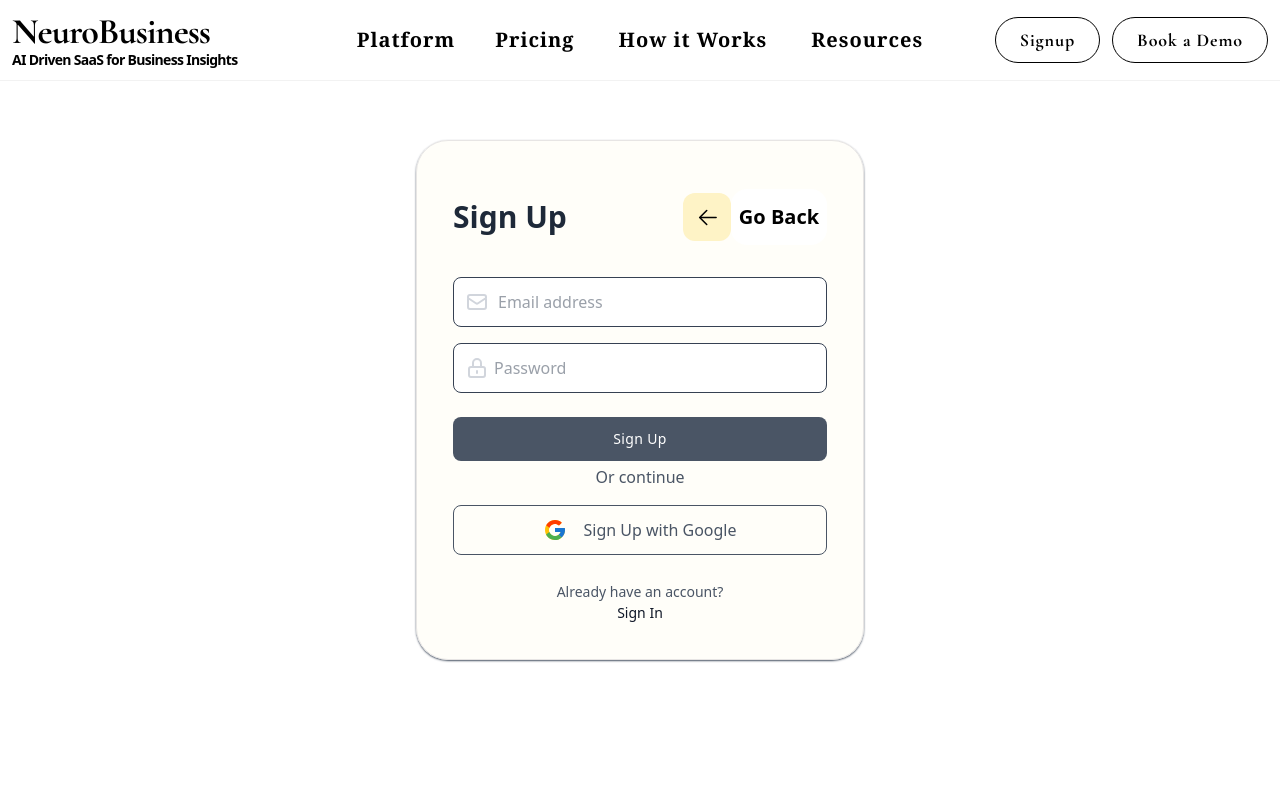
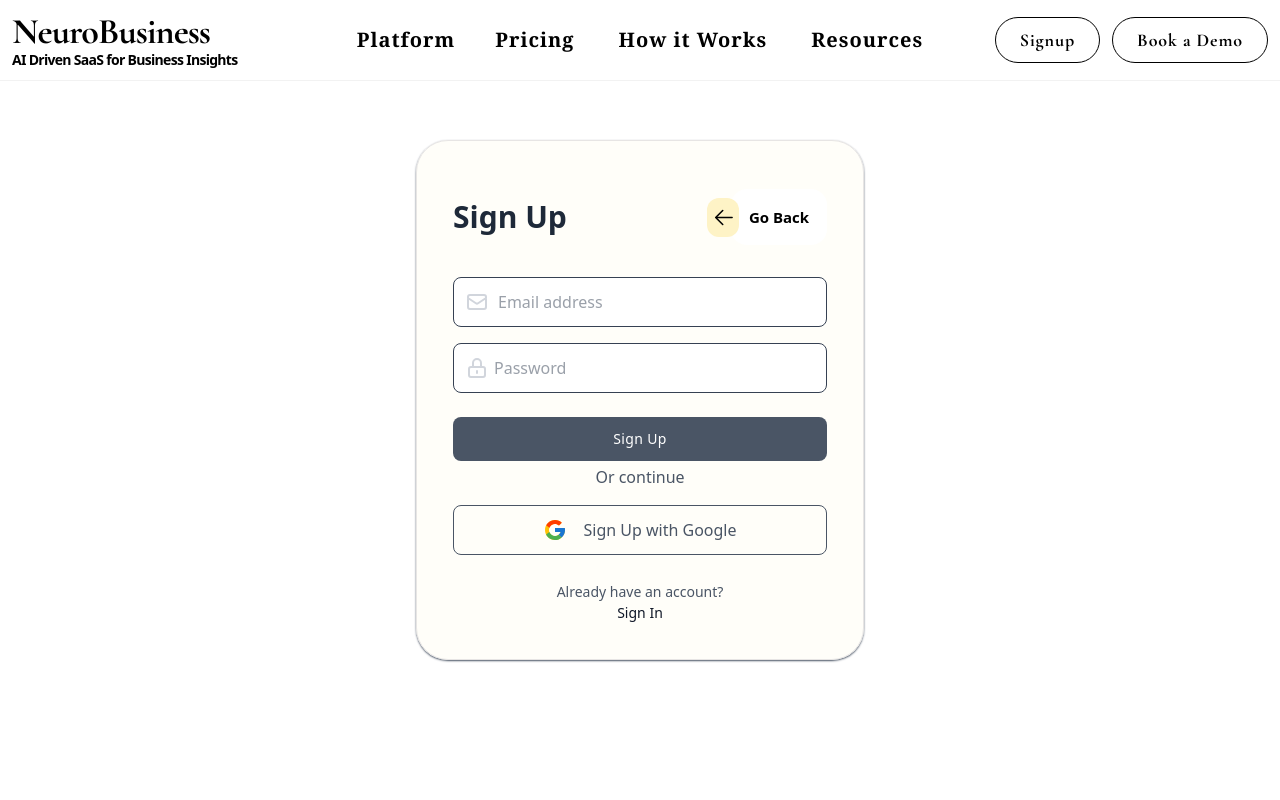
Before and after one commit to Kartik-369/Neuro_Business, a React (Vite) app: page /signup in a window 1280 px wide. Shown: the top 800 px of the page. Built offline with nearby package versions, Linux system fonts and the light colour scheme; a web font is replaced by a local one.

Commit message:
Small fixes

```diff
--- a/src/Pages/Home.jsx
+++ b/src/Pages/Home.jsx
@@ -51,7 +51,7 @@ function Home(){
             NeuroBusiness
           </span>{" "}Analyzes your sales data and transaction history to flag churn risks.</p>
 
-        <div className="flex max-[1100px]:flex-col max-[1100px]:space-y-3 p-3 px-auto justify-center items-center flex-row mt-auto space-x-6 lg:text-xl lg:tracking-wider lg:font-light">
+        <div className="flex max-[1100px]:flex-col max-[1100px]:space-y-3 p-3 px-auto justify-center items-center flex-row mt-auto gap-6 lg:text-xl lg:tracking-wider lg:font-light">
           <button className="active:bg-black w-auto px-9 text-center bg-stone-800 rounded-4xl whitespace-nowrap   text-white p-2  hover:bg-black transition">Book a Personal Demo</button>
           <button className="active:bg-black active:text-white w-auto px-9   text-center bg-white rounded-4xl whitespace-nowrap  text-black border-[1.5px] p-2  hover:bg-black hover:text-white transition">Start Free Trial</button>
 
--- a/src/Pages/SignUp.jsx
+++ b/src/Pages/SignUp.jsx
@@ -12,8 +12,8 @@ function SignUp(){
             <div className="flex flex-row justify-between items-center mt-3">
               <h1 className=" text-2xl font-semibold text-gray-800 capitalize sm:text-3xl">{Login?'Sign In':'Sign Up'}</h1>
                 <div className="flex justify-center items-center text-2xl">
-                  <Link to='/'><button className="bg-white text-center w-24 rounded-2xl h-14 relative text-black text-xl font-semibold group" type="button">Go Back
-                  <div class="bg-amber-100 rounded-xl h-12 w-1/2 flex items-center justify-center absolute -left-12 top-[4px] group-hover:w-[144px] group-active:w-[144px] z-10 duration-300">
+                  <Link to='/'><button className="bg-white text-center w-24 rounded-2xl h-14 relative text-black text-[15px] font-semibold group" type="button">Go Back
+                  <div class="bg-amber-100 rounded-xl h-[39px] w-1/3 flex items-center justify-center absolute -left-6 top-[9px] group-hover:w-[120px] group-active:w-[120px] z-10 duration-300">
                     <svg
                           xmlns="http://www.w3.org/2000/svg"
                           viewBox="0 0 1024 1024"
@@ -63,7 +63,7 @@ function SignUp(){
                   <Link to='/forgot' className="w-fit"><p className="mt-2 text-sm underline inline-block text-center">{Login?'forgot password?':''}</p></Link>
                   <p className="mt-1 text-center text-gray-600 ">{Login?'or':'Or continue'}</p>
 
-                  <a href="" className="flex items-center justify-center px-6 py-3 mt-4 text-gray-600 transition-colors duration-300 transform border rounded-lg  hover:bg-amber-100">
+                  <a href="" className=" hover:text-black active:text-black flex items-center justify-center px-6 py-3 mt-4 text-gray-600 transition-colors duration-300 transform border rounded-lg  hover:bg-amber-100">
                       <svg className="w-6 h-6 mx-2" viewBox="0 0 40 40">
                           <path d="M36.3425 16.7358H35V16.6667H20V23.3333H29.4192C28.045 27.2142 24.3525 30 20 30C14.4775 30 10 25.5225 10 20C10 14.4775 14.4775 9.99999 20 9.99999C22.5492 9.99999 24.8683 10.9617 26.6342 12.5325L31.3483 7.81833C28.3717 5.04416 24.39 3.33333 20 3.33333C10.7958 3.33333 3.33335 10.7958 3.33335 20C3.33335 29.2042 10.7958 36.6667 20 36.6667C29.2042 36.6667 36.6667 29.2042 36.6667 20C36.6667 18.8825 36.5517 17.7917 36.3425 16.7358Z" fill="#FFC107" />
                           <path d="M5.25497 12.2425L10.7308 16.2583C12.2125 12.59 15.8008 9.99999 20 9.99999C22.5491 9.99999 24.8683 10.9617 26.6341 12.5325L31.3483 7.81833C28.3716 5.04416 24.39 3.33333 20 3.33333C13.5983 3.33333 8.04663 6.94749 5.25497 12.2425Z" fill="#FF3D00" />
@@ -71,7 +71,7 @@ function SignUp(){
                           <path d="M36.3425 16.7358H35V16.6667H20V23.3333H29.4192C28.7592 25.1975 27.56 26.805 26.0133 27.9758C26.0142 27.975 26.015 27.975 26.0158 27.9742L31.1742 32.3392C30.8092 32.6708 36.6667 28.3333 36.6667 20C36.6667 18.8825 36.5517 17.7917 36.3425 16.7358Z" fill="#1976D2" />
                       </svg>
 
-                      <span className="mx-2 hover:text-black active:text-black">{Login?'Sign In':'Sign Up'} with Google</span>
+                      <span className="mx-2">{Login?'Sign In':'Sign Up'} with Google</span>
                   </a>
 
                   <div className="mt-6 text-center ">
```
